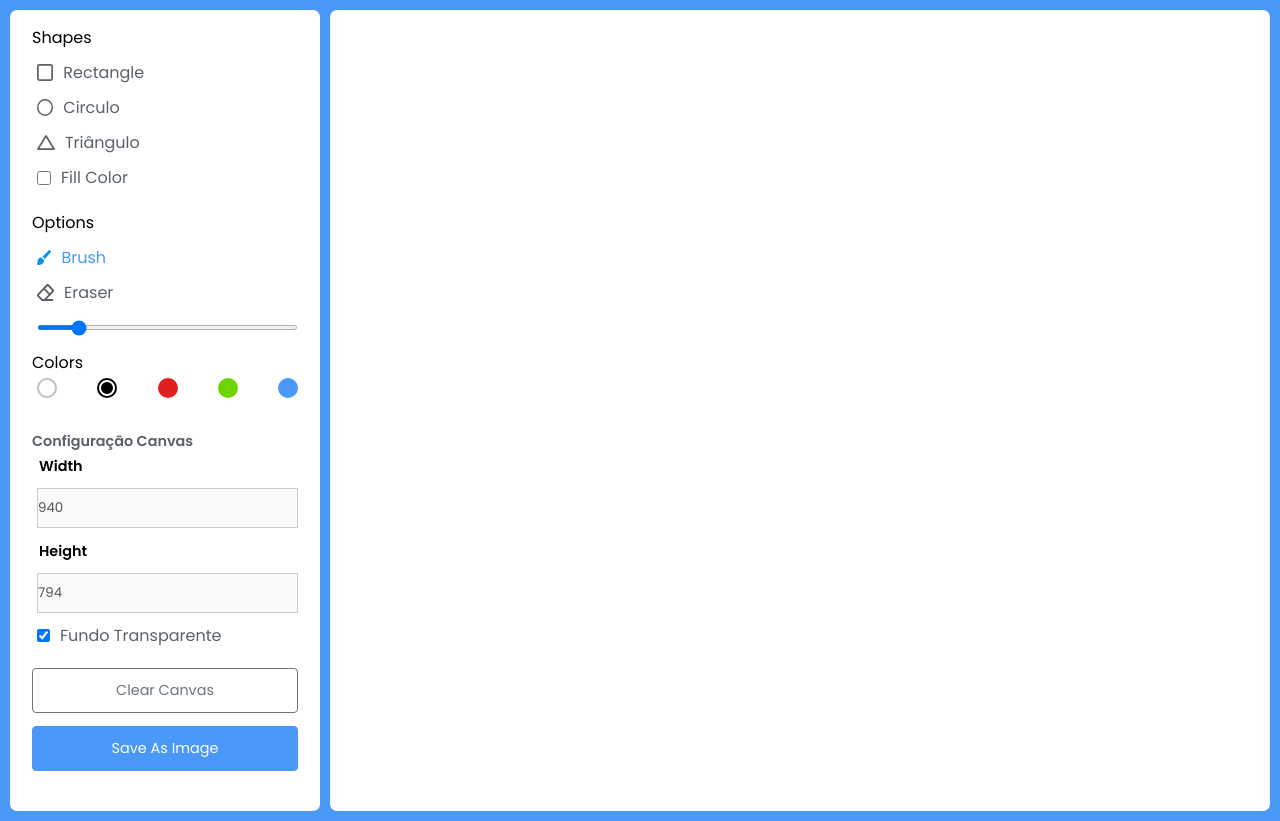
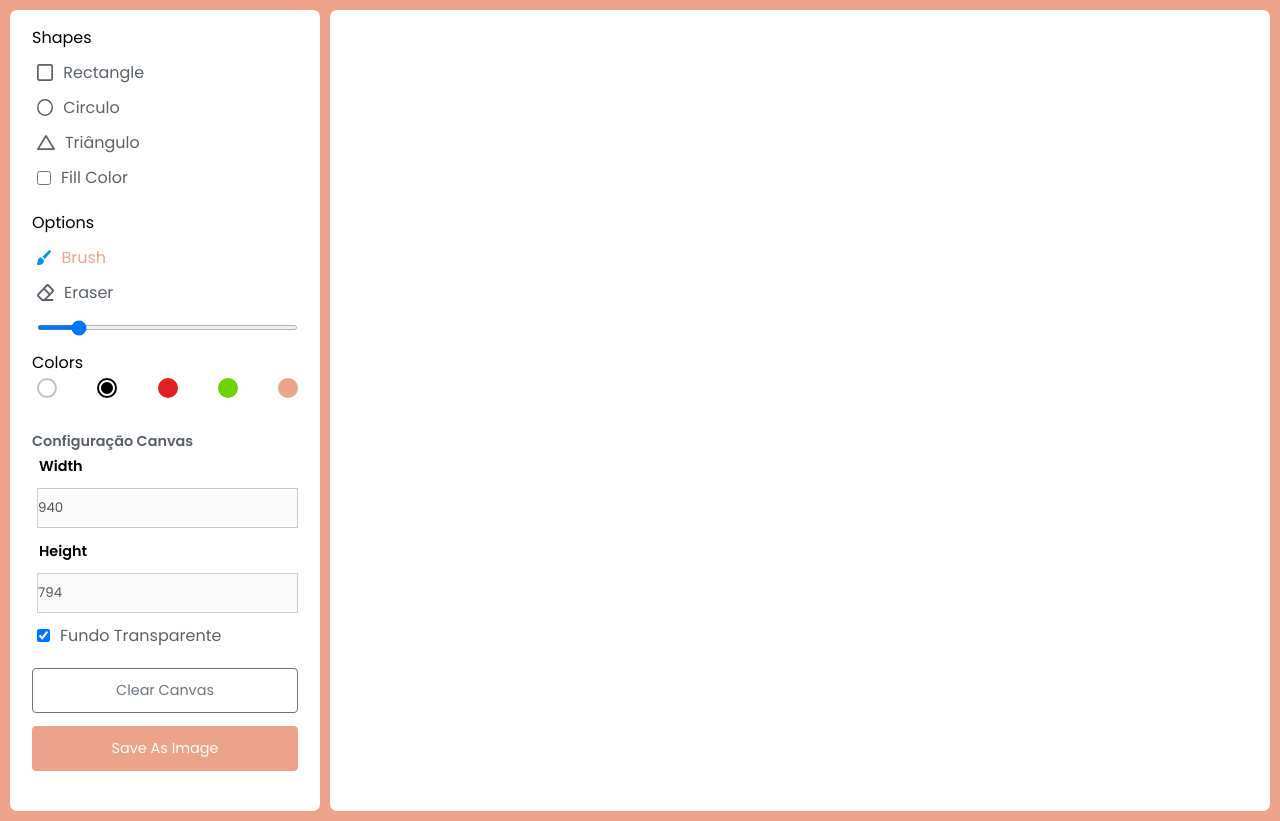
Before and after one commit to augustoOliveira1993/draw-paint-app, a plain HTML site: page index.html in a window 1280 px wide. Drawn offline with Linux system fonts and the light colour scheme.

Commit message:
refactor: ajuste color primary

```diff
--- a/style.css
+++ b/style.css
@@ -2,7 +2,7 @@
 @import url('https://fonts.googleapis.com/css?family=Poppins:300,400,500,600,700,800,900&display=swap');
 
 :root {
-    --primary-color: #4a98f7;
+    --primary-color: #eca389;
     --gray-color: #5A6168;
     --gray-color-light: #6C757D;
     --white-color: #fff;
```
